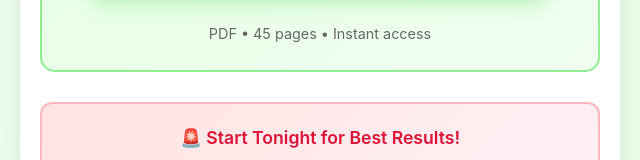
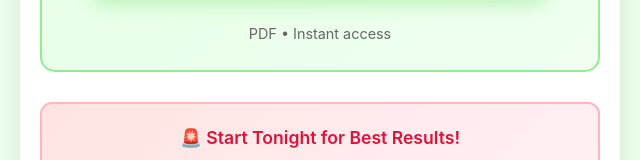
Before and after one commit to CIE18226485/stopmeltdownstonight-landing, a plain HTML site: page thankyou_page.html in a window 1280 px wide. Shown: the part 532-692 px from the top of the page, 320-960 px from the left. Drawn offline with Linux system fonts and the light colour scheme.

Commit message:
Update thankyou_page.html

```diff
--- a/thankyou_page.html
+++ b/thankyou_page.html
@@ -255,7 +255,7 @@
                 Download Your 7-Day Reset Guide
             </a>
             <p style="font-size: 0.9rem; color: #666; margin-top: 10px;">
-                PDF • 45 pages • Instant access
+                PDF • Instant access
             </p>
         </div>
 
```
